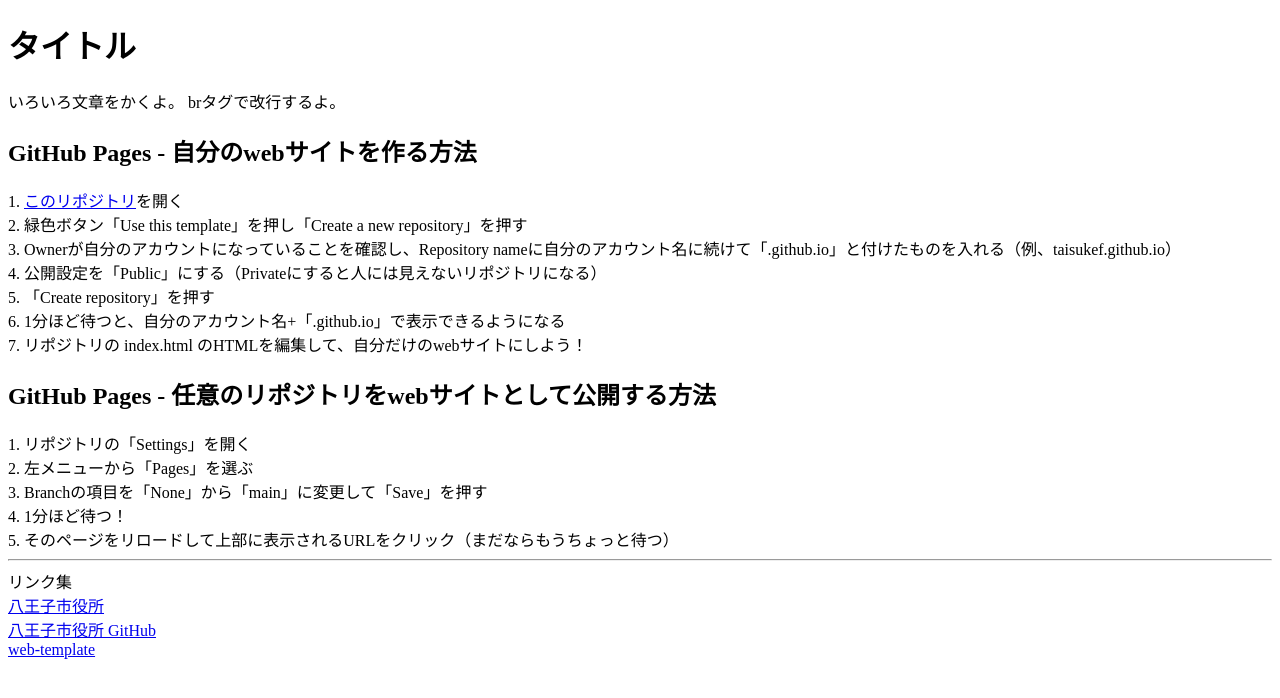
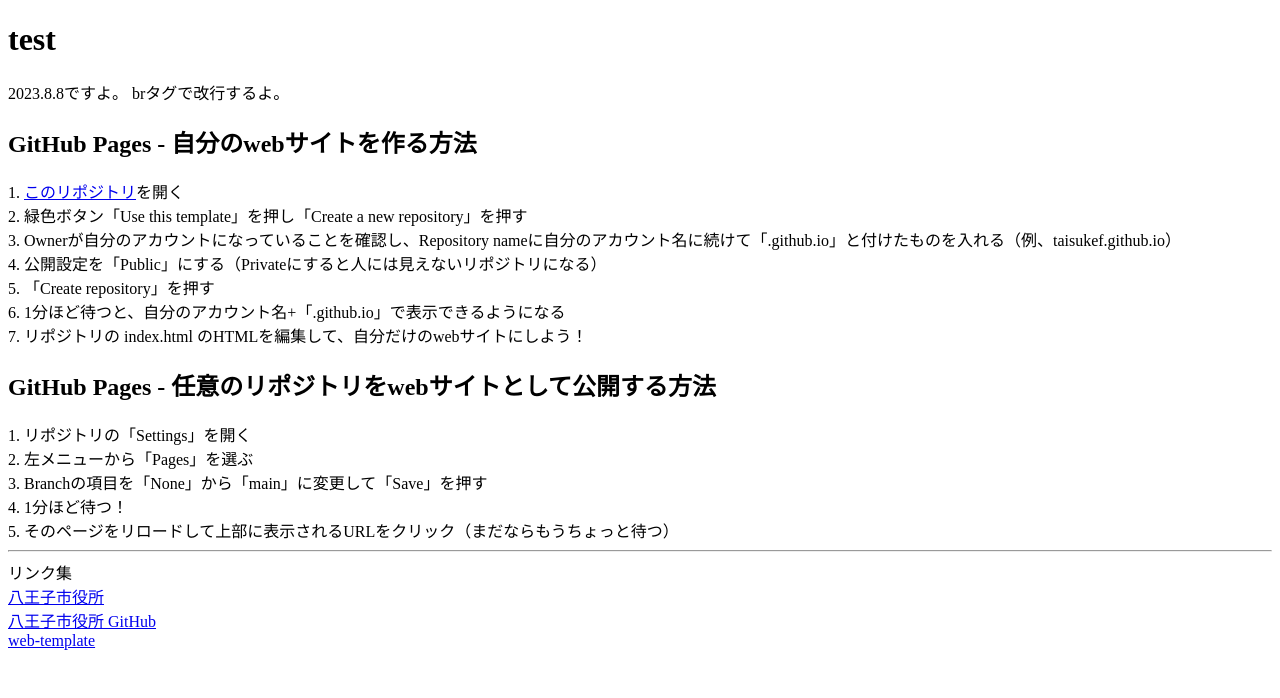
Before and after one commit to 132355/132355.github.io, a plain HTML site: page index.html in a window 1280 px wide. Drawn offline with Linux system fonts and the light colour scheme.

Commit message:
Update index.html

```diff
--- a/index.html
+++ b/index.html
@@ -1,9 +1,9 @@
 <!DOCTYPE html><html lang="ja"><head><meta charset="utf-8"><meta name="viewport" content="width=device-width"><link rel="icon" href="data:">
-<title>タイトル</title>
+<title>test</title>
 </head><body>
 
-<h1>タイトル</h1>
-いろいろ文章をかくよ。
+<h1>test</h1>
+2023.8.8ですよ。
 brタグで改行するよ。<br>
 
 <h2>GitHub Pages - 自分のwebサイトを作る方法</h2>
```
